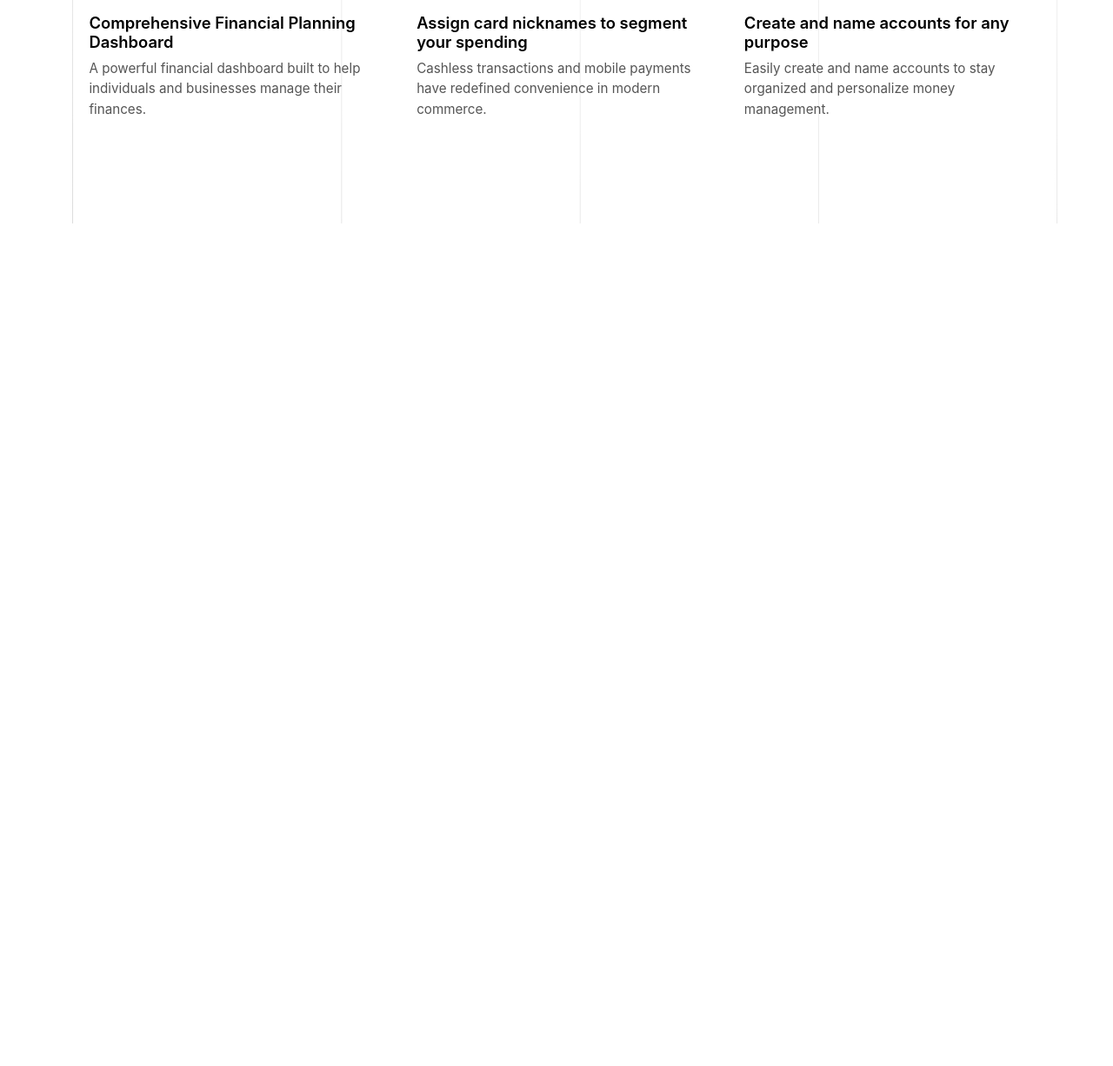
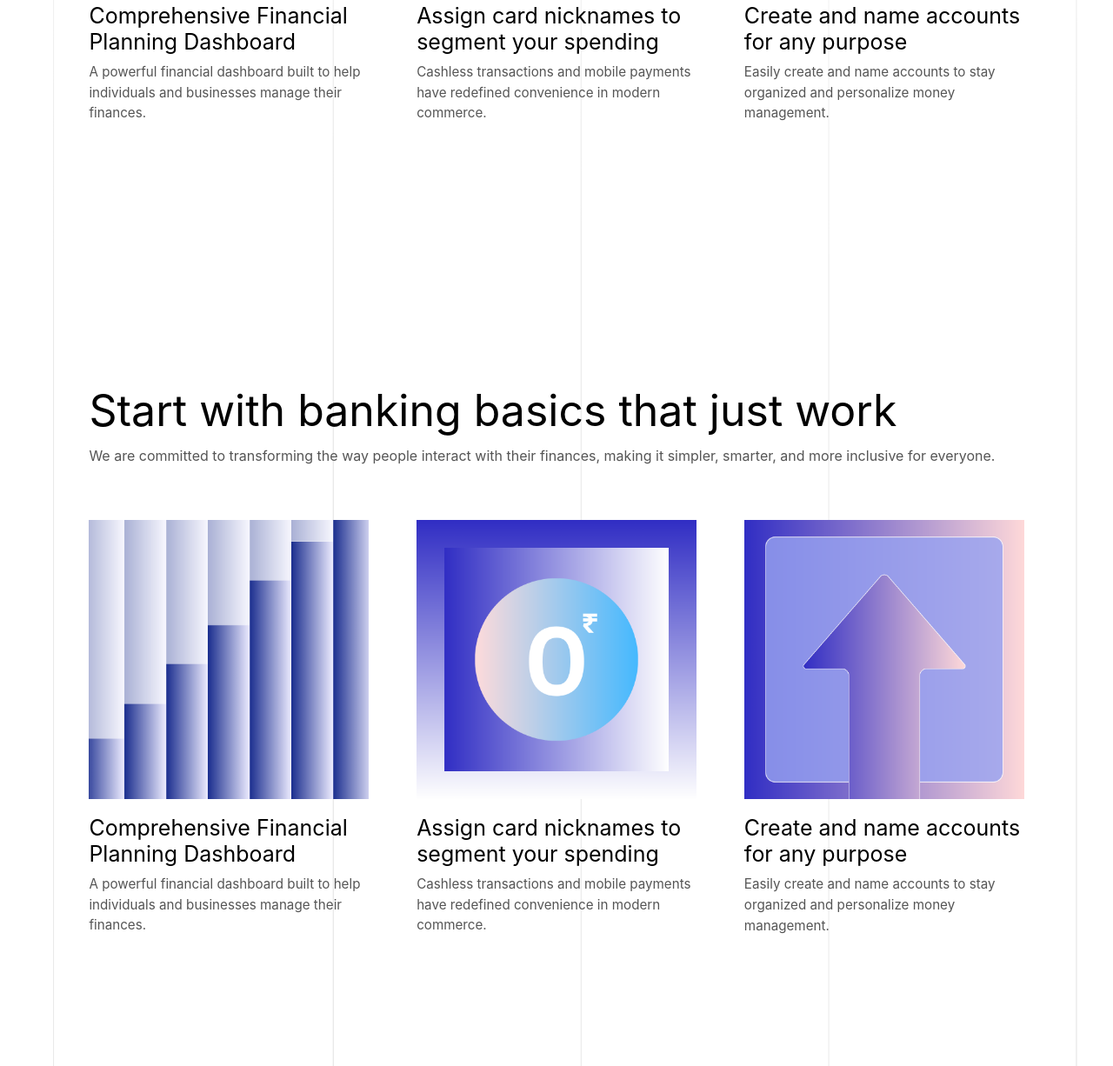
Before and after one commit to thisisprincedubey/Stockory, a plain HTML site: page home.html in a window 1280 px wide. Shown: the part 1444-2670 px from the top of the page at 87% size. Before the commit the page ends 1701 px from the top, so only its background shows below. Drawn offline with Linux system fonts and the light colour scheme.

Commit message:
section 2: Add features section with images and text

```diff
--- a/home.css
+++ b/home.css
@@ -129,13 +129,11 @@
   background-color: #e3e3e3;
 }
 
-/* section 2 starts here */
 
-/* SECTION 2 */
 .features {
   width: 100%;
-  padding: 120px 0;
-  background-image: url("images/fade-start-line.png"); /* your background image */
+  padding: 150px 0;
+  background-image: url("images/fade-start-line.png");
   background-size: cover;
   background-position: center;
   background-repeat: no-repeat;
@@ -144,10 +142,10 @@
   padding-right: 8%;
 }
 
-/* Left aligned heading */
+
 .features-title {
-  font-size: 2.6rem;
-  font-weight: 600;
+  font-size: 50px;
+  font-weight: 400;
   text-align: left;
   margin-bottom: 10px;
 }
@@ -155,13 +153,13 @@
 .features-subtitle {
   font-size: 1rem;
   color: #555;
-  max-width: 500px;
+  /* max-width: 500px; */
   text-align: left;
   margin-bottom: 60px;
   line-height: 1.6;
 }
 
-/* Grid aligned to left margin */
+
 .features-grid {
   display: grid;
   grid-template-columns: repeat(auto-fit, minmax(260px, 1fr));
@@ -176,16 +174,15 @@
 
 .feature-img {
   width: 100%;
-  aspect-ratio: 1 / 1;         /* makes it a perfect square always */
+  aspect-ratio: 1 / 1;
   object-fit: cover;
-  border-radius: 16px;
   margin-bottom: 18px;
 }
 
 .feature-box h3 {
-  font-size: 1.15rem;
+  font-size: 25px;
   margin-bottom: 8px;
-  font-weight: 600;
+  font-weight: 400;
 }
 
 .feature-box p {
@@ -193,3 +190,16 @@
   color: #555;
   line-height: 1.55;
 }
+
+
+.section3 {
+  width: 100%;
+  padding: 150px 0;
+  background-image: url("images/line-light-version.png");
+  background-size: cover;
+  background-position: center;
+  background-repeat: no-repeat;
+
+  padding-left: 8%;
+  padding-right: 8%;
+}
--- a/home.html
+++ b/home.html
@@ -70,7 +70,7 @@
 
     <!-- CARD 2 -->
     <div class="feature-box">
-      <img src="images/sq2.png" class="feature-img" alt="">
+      <img src="images/feature2.png" class="feature-img" alt="">
       <h3>Assign card nicknames to segment your spending</h3>
       <p>
         Cashless transactions and mobile payments have redefined convenience in modern commerce.
@@ -79,7 +79,7 @@
 
     <!-- CARD 3 -->
     <div class="feature-box">
-      <img src="images/sq3.png" class="feature-img" alt="">
+      <img src="images/feature3.png" class="feature-img" alt="">
       <h3>Create and name accounts for any purpose</h3>
       <p>
         Easily create and name accounts to stay organized and personalize money management.
@@ -92,6 +92,49 @@
 
 
 
+<!-- section3 -->
+
+<section class="section3">
+
+  <h2 class="features-title">Start with banking basics that just work</h2>
+  <p class="features-subtitle">
+    We are committed to transforming the way people interact with their finances,
+    making it simpler, smarter, and more inclusive for everyone.
+  </p>
+
+  <div class="features-grid">
+
+    <!-- CARD 1 -->
+    <div class="feature-box">
+      <img src="images/explore1.png" class="feature-img" alt="">
+      <h3>Comprehensive Financial Planning Dashboard</h3>
+      <p>
+        A powerful financial dashboard built to help individuals and businesses manage their finances.
+      </p>
+    </div>
+
+    <!-- CARD 2 -->
+    <div class="feature-box">
+      <img src="images/feature2.png" class="feature-img" alt="">
+      <h3>Assign card nicknames to segment your spending</h3>
+      <p>
+        Cashless transactions and mobile payments have redefined convenience in modern commerce.
+      </p>
+    </div>
+
+    <!-- CARD 3 -->
+    <div class="feature-box">
+      <img src="images/feature3.png" class="feature-img" alt="">
+      <h3>Create and name accounts for any purpose</h3>
+      <p>
+        Easily create and name accounts to stay organized and personalize money management.
+      </p>
+    </div>
+
+  </div>
+
+</section>
+
 
 </body>
 </html>
```
Also changed, not shown: images/feature2.png (added), images/feature3.png (added).
